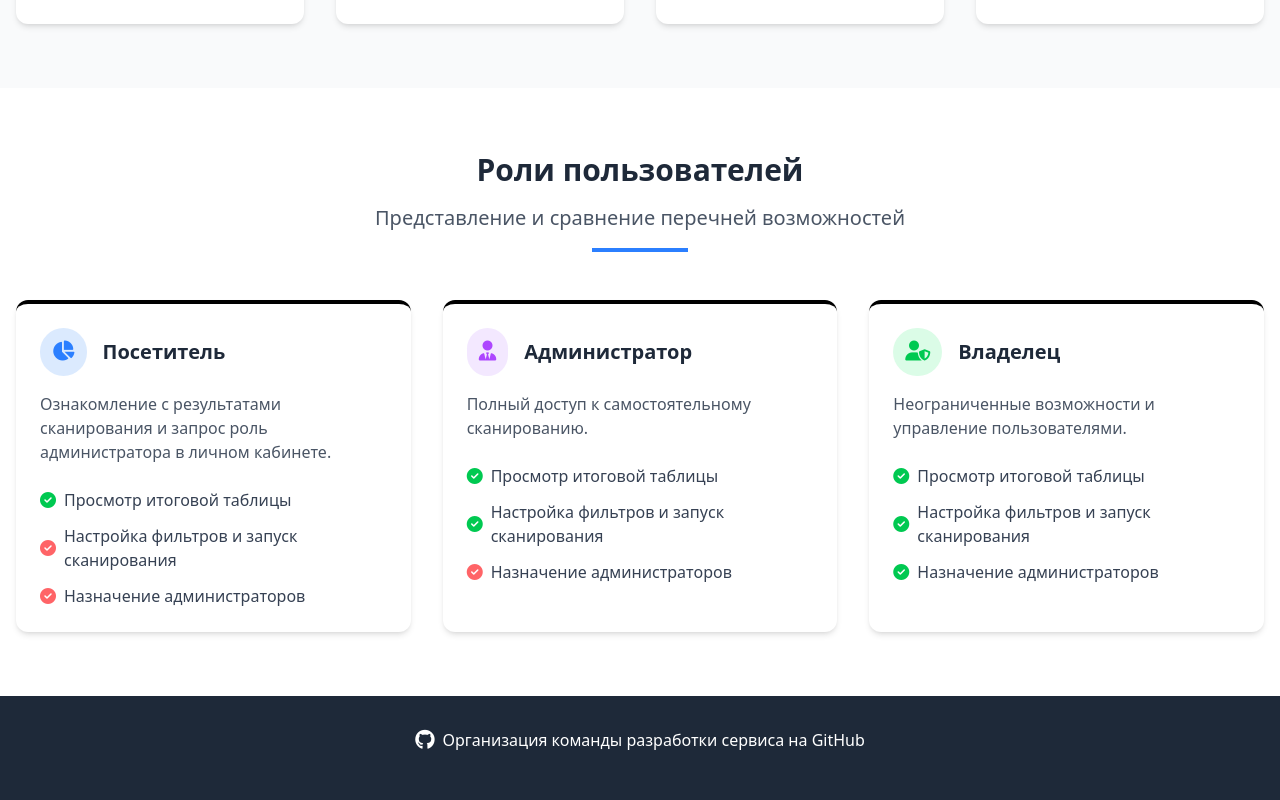
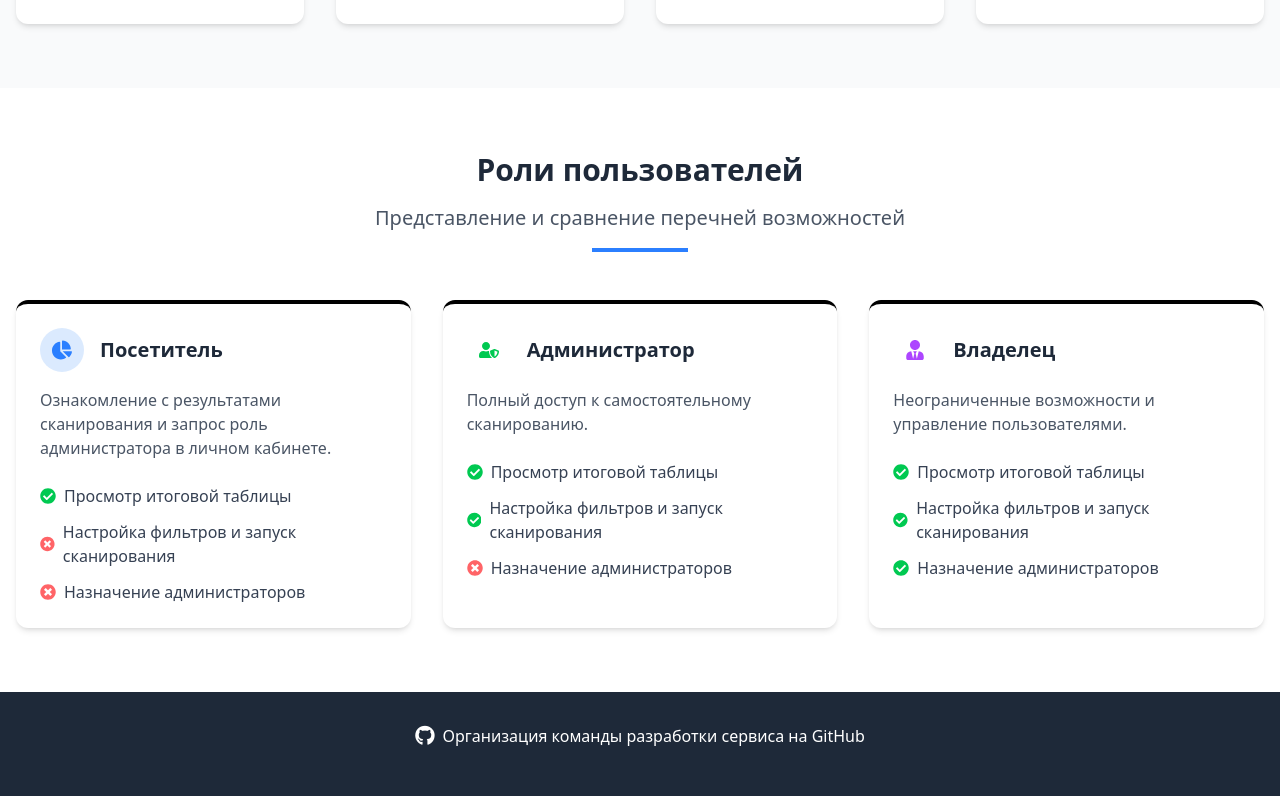
Before and after one commit to the-tender-team/tender-parsing, a Next.js app in the folder frontend/: page / in a window 1280 px wide. Shown: the part 960-1760 px from the top of the page. Built offline with nearby package versions, Linux system fonts and the light colour scheme.

Commit message:
Optimization and fix: Roles and HowItWorks - Roles: icons fixed, code optimized - HowItWorks: code optimized

```diff
--- a/frontend/package.json
+++ b/frontend/package.json
@@ -13,9 +13,11 @@
     "@fortawesome/fontawesome-svg-core": "^6.7.2",
     "@fortawesome/free-solid-svg-icons": "^6.7.2",
     "@fortawesome/react-fontawesome": "^0.2.2",
+    "framer-motion": "^12.9.4",
     "next": "15.3.1",
     "react": "^19.0.0",
-    "react-dom": "^19.0.0"
+    "react-dom": "^19.0.0",
+    "react-icons": "^5.5.0"
   },
   "devDependencies": {
     "@eslint/eslintrc": "^3",
--- a/frontend/src/components/HowItWorks.tsx
+++ b/frontend/src/components/HowItWorks.tsx
@@ -1,64 +1,59 @@
+const steps = [
+  {
+    step: 1,
+    title: 'Настройка фильтров',
+    description: 'Пользователь выставляет необходимые критерии для тендеров.',
+  },
+  {
+    step: 2,
+    title: 'Анализ сайтов госзакупок',
+    description: 'Языковая модель анализирует данные и собирает необходимые на сайтах государственных закупок согласно выставленным критериям.',
+  },
+  {
+    step: 3,
+    title: 'Формирование таблицы',
+    description: 'Сервис приводит проанализированные данные в табличный вид и публикует их на странице.',
+  },
+  {
+    step: 4,
+    title: 'Применение данных',
+    description: 'Пользователь может ознакомиться с полученными данными и предложить ответственным за тендеры лицам юридические услуги.',
+  },
+];
+
 export default function HowItWorks() {
   return (
     <section className="py-16 bg-gray-50">
       <div className="container mx-auto px-4">
 
-        {/* Заголовлок и описание */}
+        {/* Заголовок и описание */}
         <div className="text-center mb-12">
           <h2 className="text-3xl font-bold text-gray-800 mb-4">Принцип работы</h2>
-          <p className="text-xl text-gray-600 max-w-3xl mx-auto">Сервис проводит анализ сайтов госзакупок,
-            где компании участвуют в тендерах. Если компания выиграла контракт, но не подписала его вовремя или нарушила условия,
-            ей может грозить суд. Сервис сохраняет информацию о таких тендерах и клиентах, чтобы предлагать им свои юридические услуги.</p>
+          <p className="text-xl text-gray-600 max-w-3xl mx-auto">
+            Сервис проводит анализ сайтов госзакупок, где компании участвуют в тендерах.
+            Если компания выиграла контракт, но не подписала его вовремя или нарушила условия,
+            ей может грозить суд. Сервис сохраняет информацию о таких тендерах и клиентах,
+            чтобы предлагать им свои юридические услуги.
+          </p>
           <div className="w-24 h-1 bg-blue-500 mx-auto mt-4"></div>
         </div>
 
-        {/* Линия */}
+        {/* Список шагов */}
         <div className="grid md:grid-cols-2 lg:grid-cols-4 gap-8">
-
-          {/* Шаг 1 */}
-          <div className="bg-white p-6 rounded-xl shadow-md card-hover">
-            <div className="text-blue-500 mb-4 flex items-center justify-center">
-              <div className="bg-blue-100 rounded-full w-16 h-16 flex items-center justify-center">
-                <span className="text-2xl font-bold">1</span>
+          {steps.map(({ step, title, description }) => (
+            <div
+              key={step}
+              className="bg-white p-6 rounded-xl shadow-md card-hover"
+            >
+              <div className="text-blue-500 mb-4 flex items-center justify-center">
+                <div className="bg-blue-100 rounded-full w-16 h-16 flex items-center justify-center">
+                  <span className="text-2xl font-bold">{step}</span>
+                </div>
               </div>
+              <h3 className="text-xl font-semibold mb-3 text-gray-800 text-center">{title}</h3>
+              <p className="text-gray-600 text-center">{description}</p>
             </div>
-            <h3 className="text-xl font-semibold mb-3 text-gray-800 text-center">Настройка фильтров</h3>
-            <p className="text-gray-600 text-center">Пользователь выставляет необходимые критерии для тендеров.</p>
-          </div>
-
-          {/* Шаг 2 */}
-          <div className="bg-white p-6 rounded-xl shadow-md card-hover">
-            <div className="text-blue-500 mb-4 flex items-center justify-center">
-              <div className="bg-blue-100 rounded-full w-16 h-16 flex items-center justify-center">
-                <span className="text-2xl font-bold">2</span>
-              </div>
-            </div>
-            <h3 className="text-xl font-semibold mb-3 text-gray-800 text-center">Анализ сайтов госзакупок</h3>
-            <p className="text-gray-600 text-center">Языковая модель анализирует данные и собирает необходимые на сайтах государственных закупок согласно выставленным критериям.</p>
-          </div>
-
-          {/* Шаг 3 */}
-          <div className="bg-white p-6 rounded-xl shadow-md card-hover">
-            <div className="text-blue-500 mb-4 flex items-center justify-center">
-              <div className="bg-blue-100 rounded-full w-16 h-16 flex items-center justify-center">
-                <span className="text-2xl font-bold">3</span>
-              </div>
-            </div>
-            <h3 className="text-xl font-semibold mb-3 text-gray-800 text-center">Формирование таблицы</h3>
-            <p className="text-gray-600 text-center">Сервис приводит проанализированные данные в табличный вид и публикует их на странице.</p>
-          </div>
-
-          {/* Шаг 4 */}
-          <div className="bg-white p-6 rounded-xl shadow-md card-hover">
-            <div className="text-blue-500 mb-4 flex items-center justify-center">
-              <div className="bg-blue-100 rounded-full w-16 h-16 flex items-center justify-center">
-                <span className="text-2xl font-bold">4</span>
-              </div>
-            </div>
-            <h3 className="text-xl font-semibold mb-3 text-gray-800 text-center">Применение данных</h3>
-            <p className="text-gray-600 text-center">Пользователь может ознакомиться с полученными данными и предложить ответственным за тендеры лицам юридические услуги.</p>
-          </div>
-
+          ))}
         </div>
       </div>
     </section>
--- a/frontend/src/components/Roles.tsx
+++ b/frontend/src/components/Roles.tsx
@@ -1,3 +1,71 @@
+import {
+    FaChartPie,
+    FaUserTie,
+    FaUserShield,
+    FaCheckCircle,
+    FaTimesCircle
+} from 'react-icons/fa';
+
+const roles = [
+  {
+    title: 'Посетитель',
+    description: 'Ознакомление с результатами сканирования и запрос роль администратора в личном кабинете.',
+    icon: <FaChartPie className="text-blue-500 text-xl" />,
+    bgColor: 'blue',
+    permissions: [
+      { text: 'Просмотр итоговой таблицы', allowed: true },
+      { text: 'Настройка фильтров и запуск сканирования', allowed: false },
+      { text: 'Назначение администраторов', allowed: false },
+    ],
+  },
+  {
+    title: 'Администратор',
+    description: 'Полный доступ к самостоятельному сканированию.',
+    icon: <FaUserShield className="text-green-500 text-xl" />,
+    bgColor: 'green',
+    permissions: [
+      { text: 'Просмотр итоговой таблицы', allowed: true },
+      { text: 'Настройка фильтров и запуск сканирования', allowed: true },
+      { text: 'Назначение администраторов', allowed: false },
+    ],
+  },
+  {
+    title: 'Владелец',
+    description: 'Неограниченные возможности и управление пользователями.',
+    icon: <FaUserTie className="text-purple-500 text-xl" />,
+    bgColor: 'purple',
+    permissions: [
+      { text: 'Просмотр итоговой таблицы', allowed: true },
+      { text: 'Настройка фильтров и запуск сканирования', allowed: true },
+      { text: 'Назначение администраторов', allowed: true },
+    ],
+  },
+];
+
+const RoleCard = ({ title, description, icon, bgColor, permissions }: typeof roles[0]) => (
+  <div className={`role-card bg-white rounded-xl shadow-md p-6 border-t-${bgColor}-500`}>
+    <div className="flex items-center mb-4">
+      <div className={`bg-${bgColor}-100 p-3 rounded-full mr-4`}>
+        {icon}
+      </div>
+      <h3 className="text-xl font-semibold text-gray-800">{title}</h3>
+    </div>
+    <p className="text-gray-600 mb-6">{description}</p>
+    <div className="space-y-3">
+      {permissions.map(({ text, allowed }, idx) => (
+        <div className="flex items-center" key={idx}>
+          {allowed ? (
+              <FaCheckCircle className="mr-2 text-green-500" />
+            ) : (
+              <FaTimesCircle className="mr-2 text-red-400" />
+            )}
+          <span className="text-gray-700">{text}</span>
+        </div>
+      ))}
+    </div>
+  </div>
+);
+
 export default function Roles() {
   return (
     <section className="py-16 bg-white">
@@ -8,78 +76,9 @@ export default function Roles() {
           <div className="w-24 h-1 bg-blue-500 mx-auto mt-4"></div>
         </div>
         <div className="grid md:grid-cols-3 gap-8">
-
-                <div className="role-card bg-white rounded-xl shadow-md p-6 border-t-blue-500">
-                    <div className="flex items-center mb-4">
-                        <div className="bg-blue-100 p-3 rounded-full mr-4">
-                            <i className="fas fa-chart-pie text-blue-500 text-xl"></i>
-                        </div>
-                        <h3 className="text-xl font-semibold text-gray-800">Посетитель</h3>
-                    </div>
-                    <p className="text-gray-600 mb-6">Ознакомление с результатами сканирования и запрос роль администратора в личном кабинете.</p>
-                    <div className="space-y-3">
-                        <div className="flex items-center">
-                            <i className="fas fa-check-circle text-green-500 mr-2"></i>
-                            <span className="text-gray-700">Просмотр итоговой таблицы</span>
-                        </div>
-                        <div className="flex items-center">
-                            <i className="fas fa-check-circle text-red-400 mr-2"></i>
-                            <span className="text-gray-700">Настройка фильтров и запуск сканирования</span>
-                        </div>
-                        <div className="flex items-center">
-                            <i className="fas fa-check-circle text-red-400 mr-2"></i>
-                            <span className="text-gray-700">Назначение администраторов</span>
-                        </div>
-                    </div>
-                </div>
-
-                <div className="role-card bg-white rounded-xl shadow-md p-6 border-t-purple-500">
-                    <div className="flex items-center mb-4">
-                        <div className="bg-purple-100 p-3 rounded-full mr-4">
-                            <i className="fas fa-user-tie text-purple-500 text-xl"></i>
-                        </div>
-                        <h3 className="text-xl font-semibold text-gray-800">Администратор</h3>
-                    </div>
-                    <p className="text-gray-600 mb-6">Полный доступ к самостоятельному сканированию.</p>
-                    <div className="space-y-3">
-                        <div className="flex items-center">
-                            <i className="fas fa-check-circle text-green-500 mr-2"></i>
-                            <span className="text-gray-700">Просмотр итоговой таблицы</span>
-                        </div>
-                        <div className="flex items-center">
-                            <i className="fas fa-check-circle text-green-500 mr-2"></i>
-                            <span className="text-gray-700">Настройка фильтров и запуск сканирования</span>
-                        </div>
-                        <div className="flex items-center">
-                            <i className="fas fa-check-circle text-red-400 mr-2"></i>
-                            <span className="text-gray-700">Назначение администраторов</span>
-                        </div>
-                    </div>
-                </div>
-
-                <div className="role-card bg-white rounded-xl shadow-md p-6 border-t-green-500">
-                    <div className="flex items-center mb-4">
-                        <div className="bg-green-100 p-3 rounded-full mr-4">
-                            <i className="fas fa-user-shield text-green-500 text-xl"></i>
-                        </div>
-                        <h3 className="text-xl font-semibold text-gray-800">Владелец</h3>
-                    </div>
-                    <p className="text-gray-600 mb-6">Неограниченные возможности и управление пользователями.</p>
-                    <div className="space-y-3">
-                        <div className="flex items-center">
-                            <i className="fas fa-check-circle text-green-500 mr-2"></i>
-                            <span className="text-gray-700">Просмотр итоговой таблицы</span>
-                        </div>
-                        <div className="flex items-center">
-                            <i className="fas fa-check-circle text-green-500 mr-2"></i>
-                            <span className="text-gray-700">Настройка фильтров и запуск сканирования</span>
-                        </div>
-                        <div className="flex items-center">
-                            <i className="fas fa-check-circle text-green-500 mr-2"></i>
-                            <span className="text-gray-700">Назначение администраторов</span>
-                        </div>
-                    </div>
-                </div>
+          {roles.map((role, index) => (
+            <RoleCard key={index} {...role} />
+          ))}
         </div>
       </div>
     </section>
```
Also changed, not shown: 1 other file (tests, documents, lock files or other folders). Lines whose indentation alone changed are shown as unchanged.
